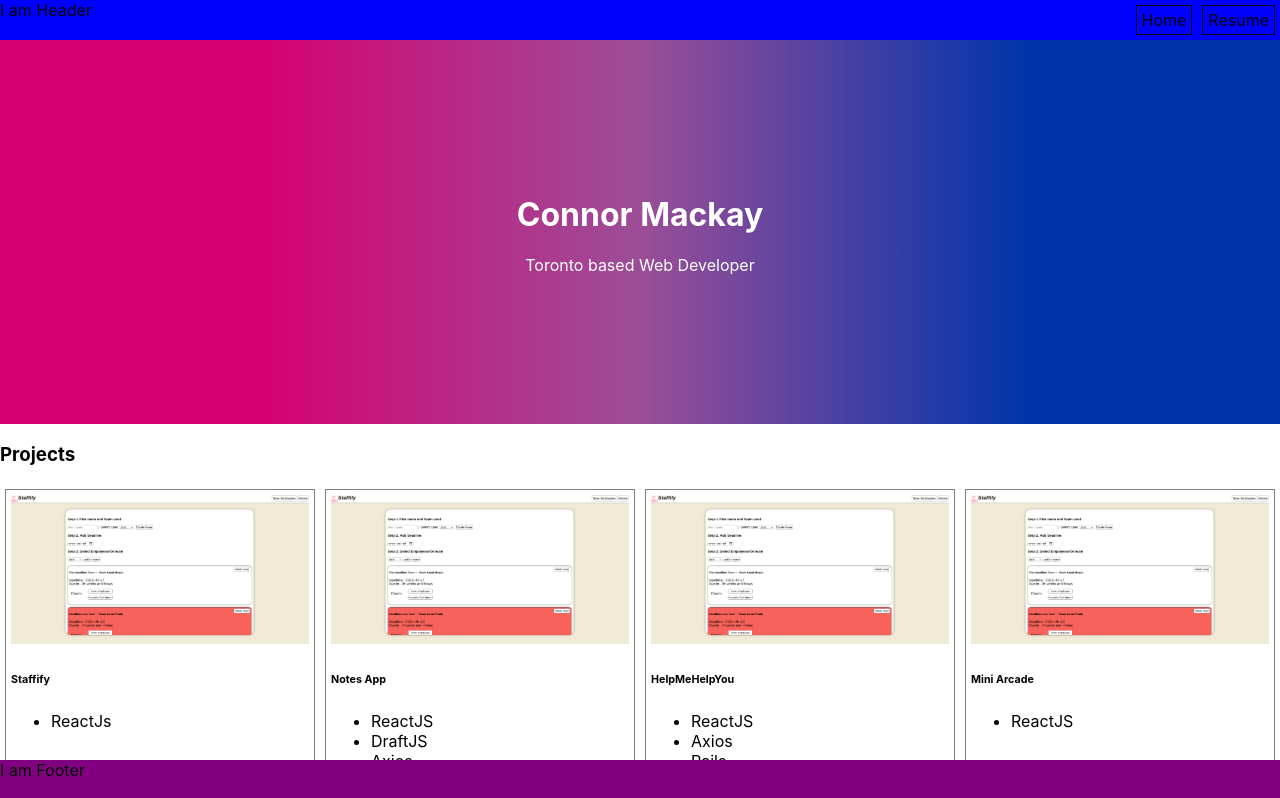
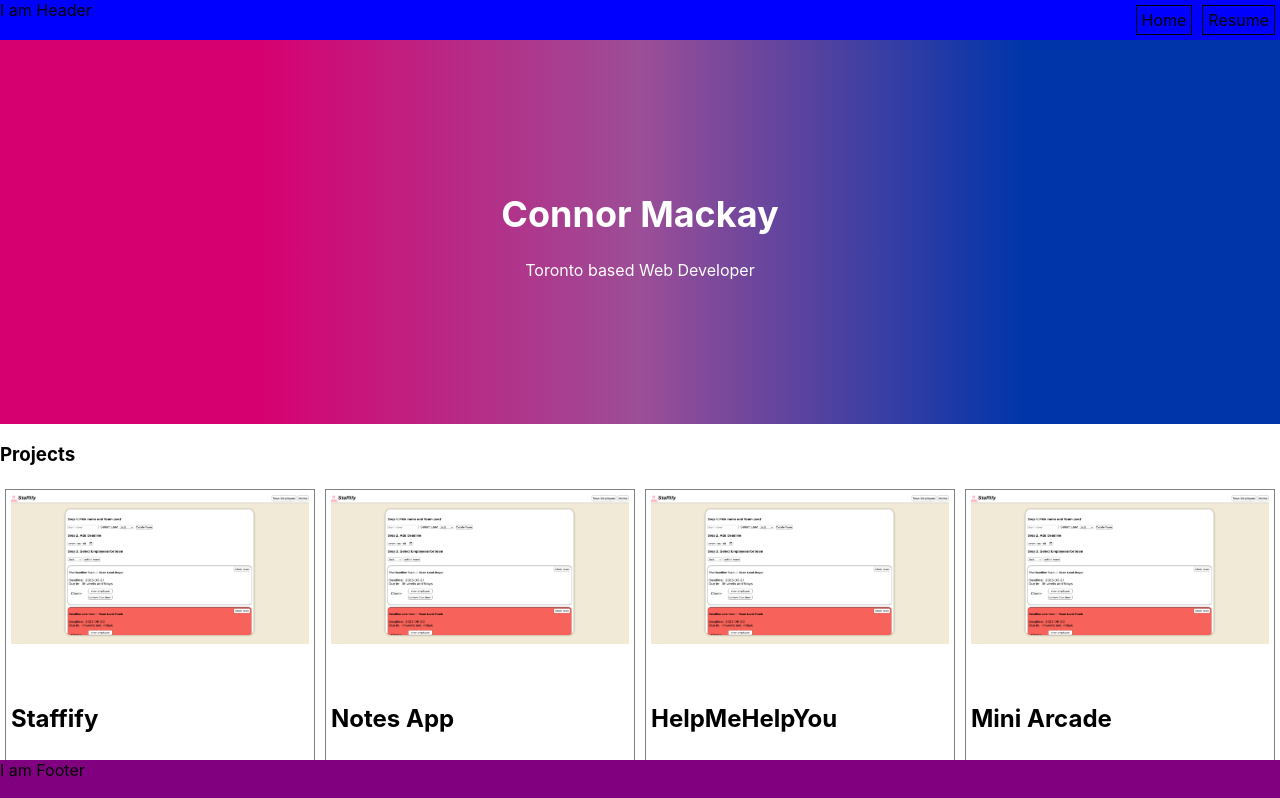
Before and after one commit to CD-Mackay/personal_site, a Next.js app: page / in a window 1280 px wide. Shown: the top 798 px of the page. Built offline with nearby package versions, Linux system fonts and the light colour scheme.

Commit message:
add universal font sizes

```diff
--- a/styles/globals.css
+++ b/styles/globals.css
@@ -14,3 +14,19 @@ a {
 * {
   box-sizing: border-box;
 }
+
+h1 {
+  font-size: 36px;
+}
+
+h2 {
+  font-size: 32px;
+};
+
+h3 {
+  font-size: 28px;
+}
+
+h4, h5, h6 {
+  font-size: 24px;
+}
```
